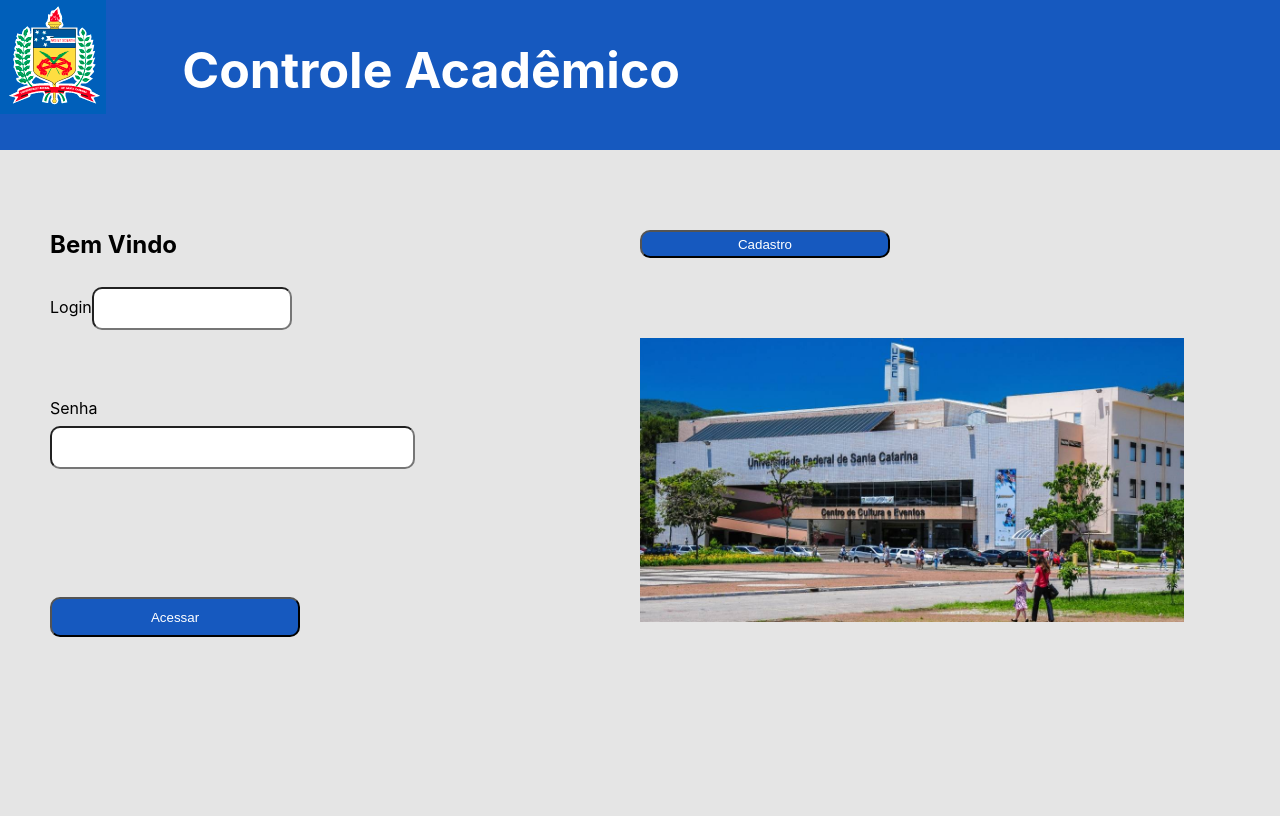
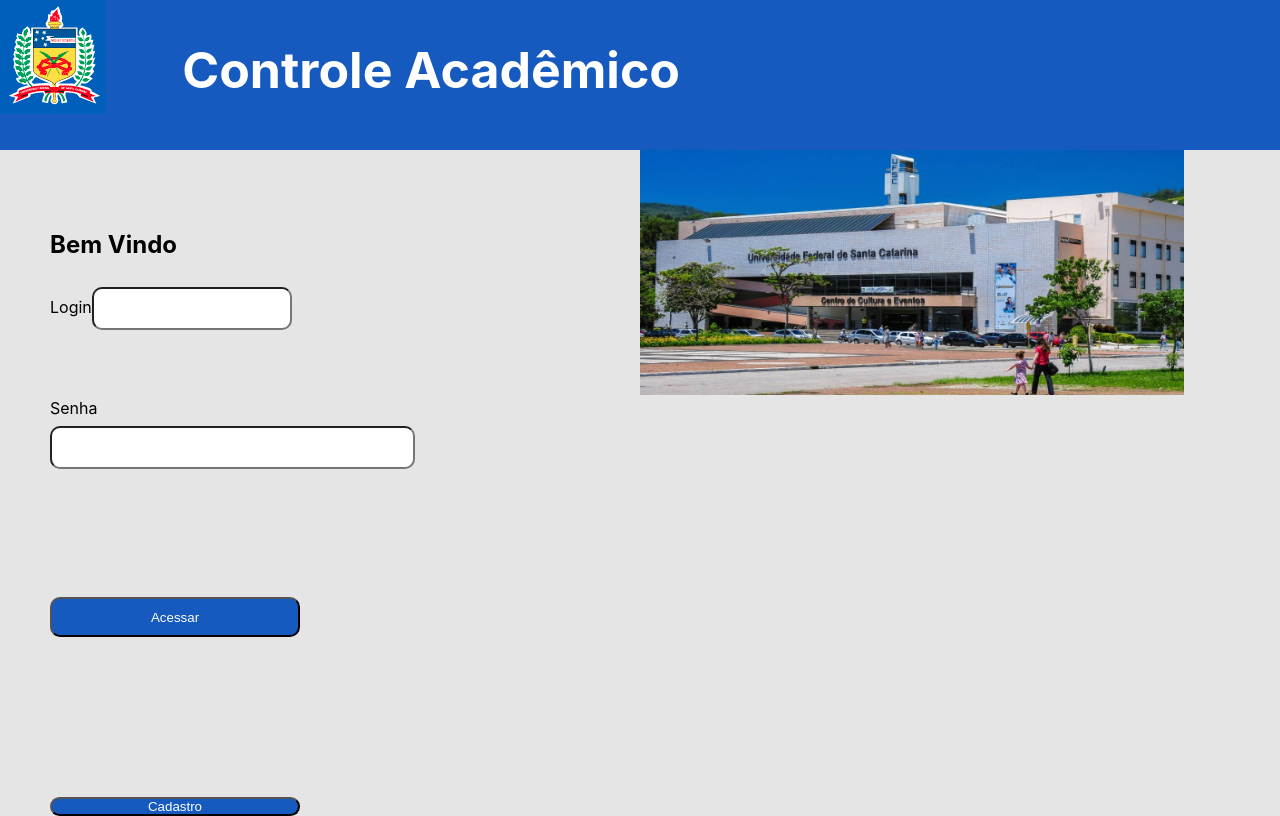
Before and after one commit to xjessica/trabalho_web, a React (Create React App) app in the folder frontend/: page / in a window 1280 px wide. Built offline with nearby package versions, Linux system fonts and the light colour scheme.

Commit message:
Rotas finalizadas

```diff
--- a/frontend/src/modules/Cadastro/Cadastro.jsx
+++ b/frontend/src/modules/Cadastro/Cadastro.jsx
@@ -29,6 +29,10 @@ const Cadastro = () => {
         } else {
             alert('A confirmação da senha deve ser igual a senha!');
         }
+    }
+
+    const eventCadastro = (e) => {
+        history.push("/Acompanhamento")
     }
     return (
         <>
@@ -116,7 +120,7 @@ const Cadastro = () => {
                 <div className="div-img"></div>
                 <img src={grade} className='img-grade'></img>
                 <div className="div-btn">
-                    <button className='btn-cadastro'>Confirmar</button>
+                    <button className='btn-cadastro' onClick={eventCadastro}>Confirmar</button>
 
                 </div>
             </div>
--- a/frontend/src/modules/Login/Login.jsx
+++ b/frontend/src/modules/Login/Login.jsx
@@ -57,9 +57,9 @@ const TelaInicial = () => {
                     <div className="div-btn">
                     <button className='btn-acesso'>Acessar</button>
                 </div>
+                <button className='btn-acesso' onClick={eventCadastro}>Cadastro</button>
                 </form>
             <div className="img-btn">
-                <button className='btn-acesso' onClick={eventCadastro}>Cadastro</button>
                 <div className="div-img"></div>
                 <img src={grade} className='img-grade'></img>
             </div>
```
Also changed, not shown: 2 other files (tests, documents, lock files or other folders).
